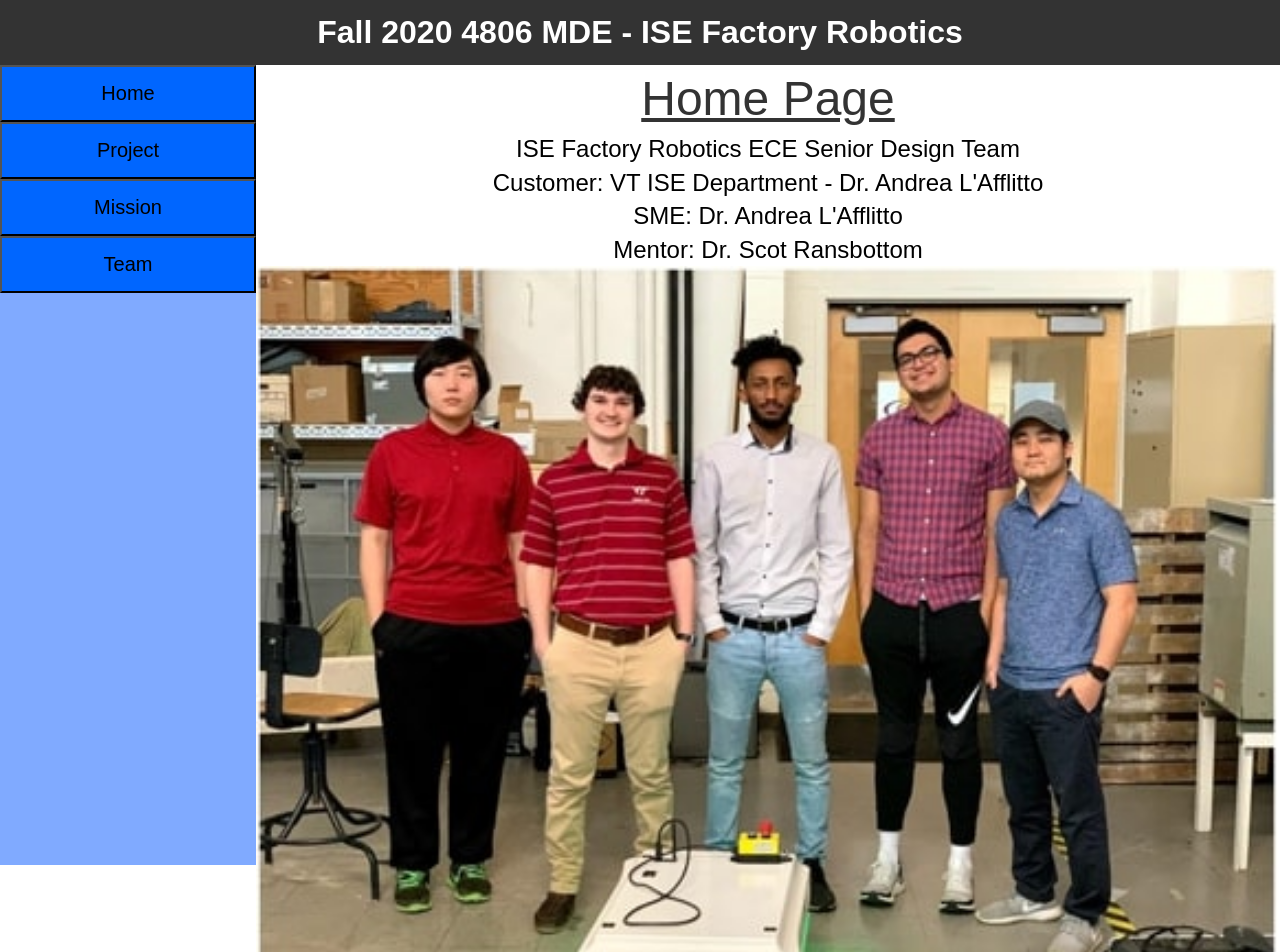
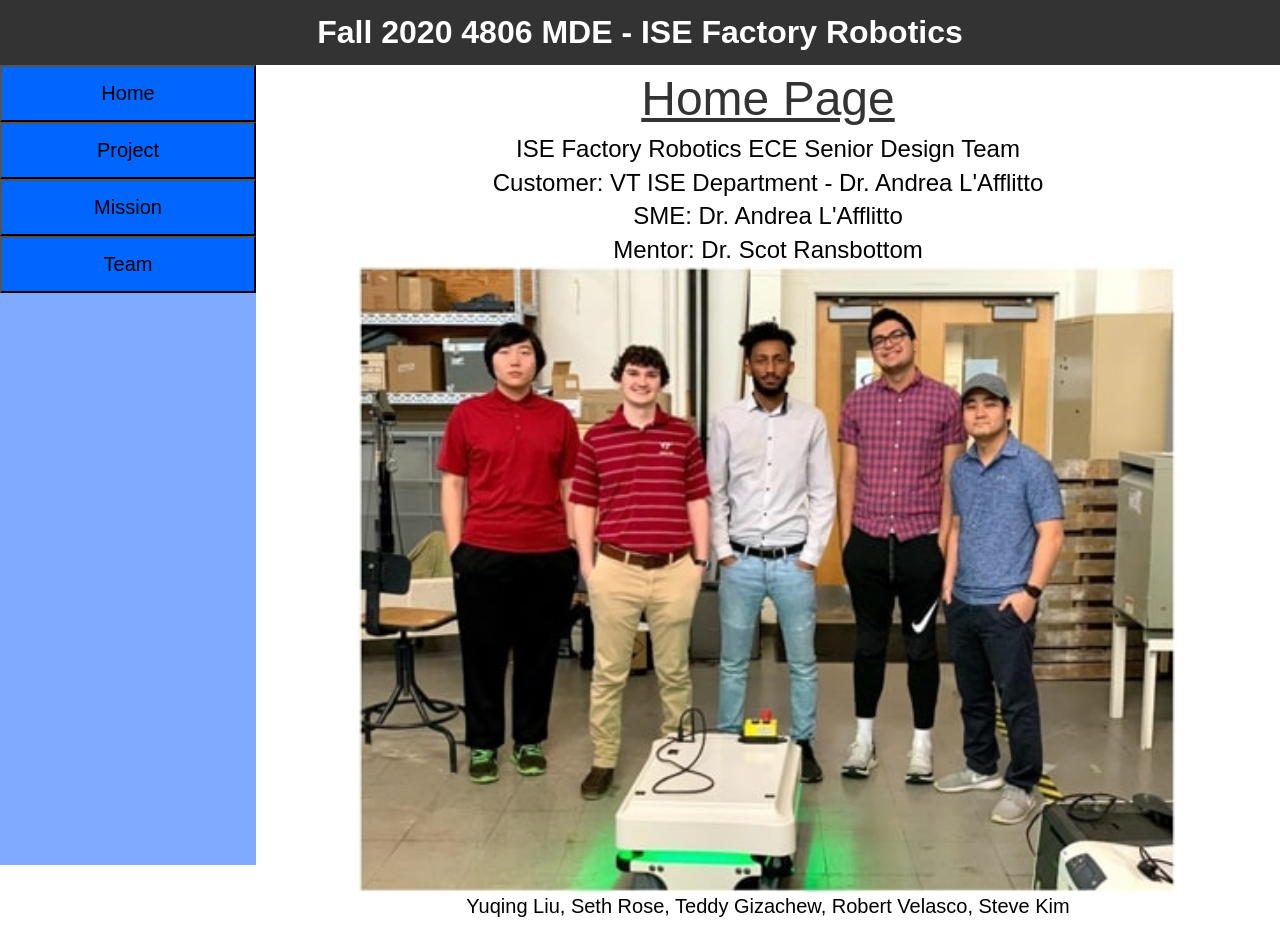
Before and after one commit to robertvelasco3/mirFall2020, an Angular app in the folder angularCode/: page / in a window 1280 px wide. Shown: the top 952 px of the page. After the commit the page ends 920 px from the top, so only its background shows below. Built offline with nearby package versions, Linux system fonts and the light colour scheme.

Commit message:
Added note for team image

```diff
--- a/angularCode/src/app/components/home-page/home-page.component.css
+++ b/angularCode/src/app/components/home-page/home-page.component.css
@@ -11,8 +11,13 @@
 }
 
 .homeImage {
-    width: 100%;
+    width: 80%;
     display: block;
     margin-left: auto;
     margin-right: auto;
 }
+
+.imgNote {
+    font-size: 20px;
+    text-align: center;
+}
--- a/angularCode/src/app/components/home-page/home-page.component.html
+++ b/angularCode/src/app/components/home-page/home-page.component.html
@@ -9,5 +9,7 @@
         <p>Mentor: Dr. Scot Ransbottom</p>
     </div>
     <img class="homeImage" src="assets/images/teamPicture.jpg">
-    <p>Yuqing Liu, Seth Rose, Teddy Gizachew, Robert Velasco, Steve Kim</p>
+    <div class="imgNote">
+        <p>Yuqing Liu, Seth Rose, Teddy Gizachew, Robert Velasco, Steve Kim</p>
+    </div>
 </div>
```
